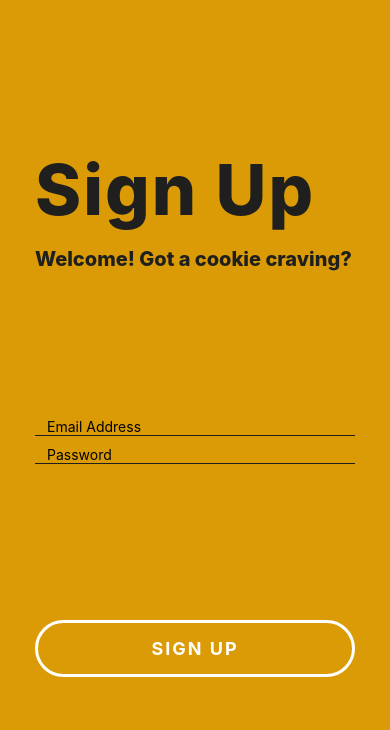
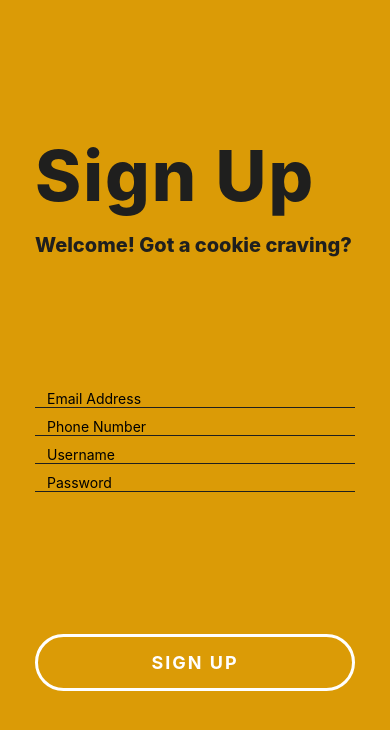
Before and after one commit to Firhish/WhiskNBites, a React Native app: screen /SignUp in a window 390 px wide. Shown: the top 730 px of the page. Built offline with nearby package versions, Linux system fonts and the light colour scheme.

Commit message:
Add checker & user tree

```diff
--- a/pages/SignUp.js
+++ b/pages/SignUp.js
@@ -1,5 +1,6 @@
 import { Pressable, StyleSheet, Text, TextInput, View } from 'react-native';
 import auth from '@react-native-firebase/auth';
+import database from '@react-native-firebase/database';
 const { Component } = require("react");
 
 class SignUp extends Component {
@@ -8,8 +9,13 @@ class SignUp extends Component {
 
         emailVal: '',
         pwdVal: '',
+        phoneVal: '',
+        usernameVal:'',
         isFocusedEmail: false,
         isFocusedPwd: false,
+        isFocusedPhone: false,
+        isFocusedUsername: false,
+
 
     }
 
@@ -19,7 +25,20 @@ class SignUp extends Component {
             .createUserWithEmailAndPassword(this.state.emailVal, this.state.pwdVal)
             .then(() => {
                 console.log('User account created & signed in!');
-                this.props.navigation.navigate('TabsCust');
+                database()
+                    .ref('/Users')
+                    .push()
+                    .set({
+                        email: this.state.emailVal,
+                        phone_no: this.state.phoneVal,
+                        username: this.state.usernameVal,
+                        uid: auth().currentUser.uid,
+                        user_type: 'customer',
+                    })
+                    .then(() => {
+                        this.props.navigation.navigate('TabsCust');
+                    })
+                // this.props.navigation.navigate('TabsCust');
             })
             .catch(error => {
                 if (error.code === 'auth/email-already-in-use') {
@@ -42,21 +61,28 @@ class SignUp extends Component {
     }
 
     handleFocusEmail = () => this.setState({ isFocusedEmail: true })
-
     handleBlurEmail = () => this.setState({ isFocusedEmail: false })
-
     handleFocusPwd = () => this.setState({ isFocusedPwd: true })
-
     handleBlurPwd = () => this.setState({ isFocusedPwd: false })
+    handleFocusPhone = () => this.setState({ isFocusedPhone: true })
+    handleBlurPhone = () => this.setState({ isFocusedPhone: false })
+    handleFocusUsername = () => this.setState({ isFocusedUsername: true })
+    handleBlurUsername = () => this.setState({ isFocusedUsername: false })
 
     setEmail = (text) => {
-
         this.setState({ emailVal: text });
     }
 
     setPwd = (text) => {
+        this.setState({ pwdVal: text });
+    }
 
-        this.setState({ pwdVal: text });
+    setPhone = (text) => {
+        this.setState({ phoneVal: text });
+    }
+
+    setUsername= (text) => {
+        this.setState({ usernameVal: text });
     }
 
     render() {
@@ -77,6 +103,22 @@ class SignUp extends Component {
                         onFocus={this.handleFocusEmail}
                     />
                     <TextInput
+                        style={[styles.textInp, this.state.isFocusedPhone ? styles.textInpFocus : styles.textInpBlur]}
+                        placeholder='Phone Number'
+                        value={this.state.phoneVal}
+                        onChangeText={text => (this.setPhone(text))}
+                        onBlur={this.handleBlurPhone}
+                        onFocus={this.handleFocusPhone}
+                    />
+                    <TextInput
+                        style={[styles.textInp, this.state.isFocusedUsername ? styles.textInpFocus : styles.textInpBlur]}
+                        placeholder='Username'
+                        value={this.state.usernameVal}
+                        onChangeText={text => (this.setUsername(text))}
+                        onBlur={this.handleBlurUsername}
+                        onFocus={this.handleFocusUsername}
+                    />
+                    <TextInput
                         style={[styles.textInp, this.state.isFocusedPwd ? styles.textInpFocus : styles.textInpBlur]}
                         placeholder='Password'
                         value={this.state.pwdVal}
@@ -85,8 +127,9 @@ class SignUp extends Component {
                         onFocus={this.handleFocusPwd}
                         secureTextEntry={true}
                     />
+
                 </View>
-                <Pressable onPress={(this.state.emailVal != "" && this.state.pwdVal != "") ? this.onClickHandle : () => { alert('All field must be filled') }}><View style={styles.signUpBtn}><Text style={styles.signUpBtnText}>SIGN UP</Text></View></Pressable>
+                <Pressable onPress={(this.state.emailVal != "" && this.state.pwdVal != "" && this.state.phoneVal != "" && this.state.usernameVal != "") ? this.onClickHandle : () => { alert('All field must be filled') }}><View style={styles.signUpBtn}><Text style={styles.signUpBtnText}>SIGN UP</Text></View></Pressable>
             </View>
 
         )
--- a/pages/moderator/AddProductForm.js
+++ b/pages/moderator/AddProductForm.js
@@ -84,8 +84,8 @@ class AddProductForm extends Component {
               <Text style={styles.chooseImgBtn}>Choose Image</Text>
             </Pressable>
           </View>
-          <Pressable onPress={this.handleSubmit}>
-            <Text style={styles.submitBtn}>SUBMIT</Text>
+          <Pressable onPress={(this.state.productName!='' && this.state.productPrice!='' && this.state.productDescription!='')?this.handleSubmit:() => { alert('All field must be filled')}}>
+            <Text style={styles.submitBtn}>SAVE</Text>
           </Pressable>
         </View>
       </View>
--- a/pages/moderator/EditProductForm.js
+++ b/pages/moderator/EditProductForm.js
@@ -109,8 +109,8 @@ class EditProductForm extends Component {
                             <Text style={styles.chooseImgBtn}>Choose Image</Text>
                         </Pressable>
                     </View>
-                    <Pressable onPress={this.handleSubmit}>
-                        <Text style={styles.submitBtn}>SUBMIT</Text>
+                    <Pressable onPress={(this.state.productName!='' && this.state.productPrice!='' && this.state.productDescription!='')?this.handleSubmit:() => { alert('All field must be filled')}}>
+                        <Text style={styles.submitBtn}>SAVE</Text>
                     </Pressable>
                 </View>
             </View>
```
Also changed, not shown: 1 other file (tests, documents, lock files or other folders).
